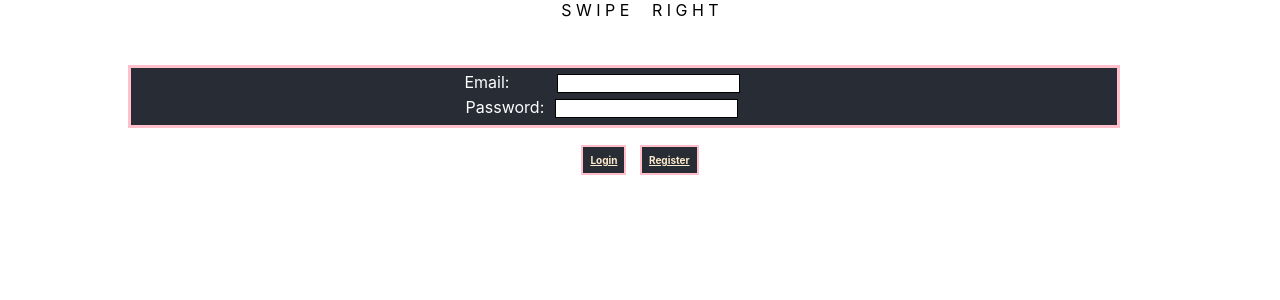
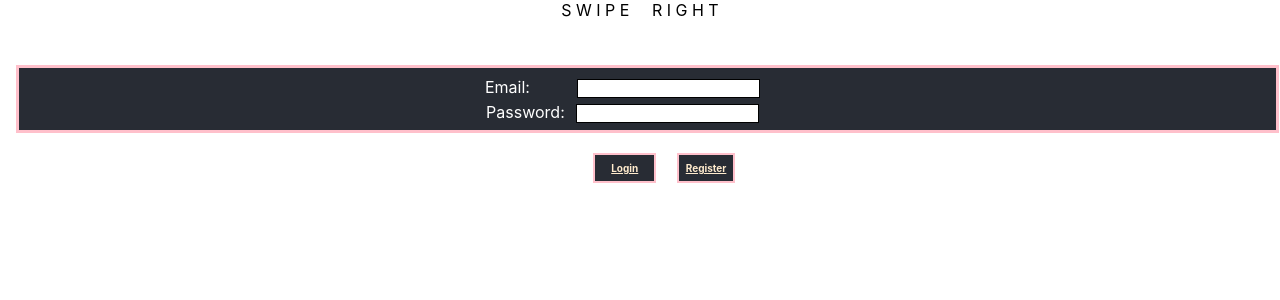
Before and after one commit to saracpena/PhotoApp, a React (Create React App) app: page / in a window 1280 px wide. Shown: the top 300 px of the page. Built offline with nearby package versions, Linux system fonts and the light colour scheme.

Commit message:
Update App.css

```diff
--- a/src/pages/App/App.css
+++ b/src/pages/App/App.css
@@ -14,18 +14,23 @@ body {
 input{
   margin: 5px 0 1px .5em;
   border: 1px solid black;
-  justify-content: space-evenly;
+  position: relative;
+
 }
 
 .login{
-  padding: 1px 50px 6px 6px;
-  margin: 25px 10em 0 8em;
+  position: relative;
+  padding: 6px 50px 6px 0;
+  margin: 25px 1px 0 1em;
   border: solid pink 3px;
 }
 
 #login{
 
+  position: absolute;
   padding: 7px;
+  width: 45px;
+  margin-left: -40px;
   background-color:#282c34;
   font-weight: bolder;
   justify-content: space-evenly;
@@ -35,10 +40,11 @@ input{
 }
 
 #register{
+  position: absolute;
+  margin: 0 0 0 3em;
   padding: 7px;
   background-color:#282c34;
   font-weight: bolder;
-  justify-content: space-evenly;
   font-size: 10px;
   color:blanchedalmond;
   border: solid pink 2px;
```
